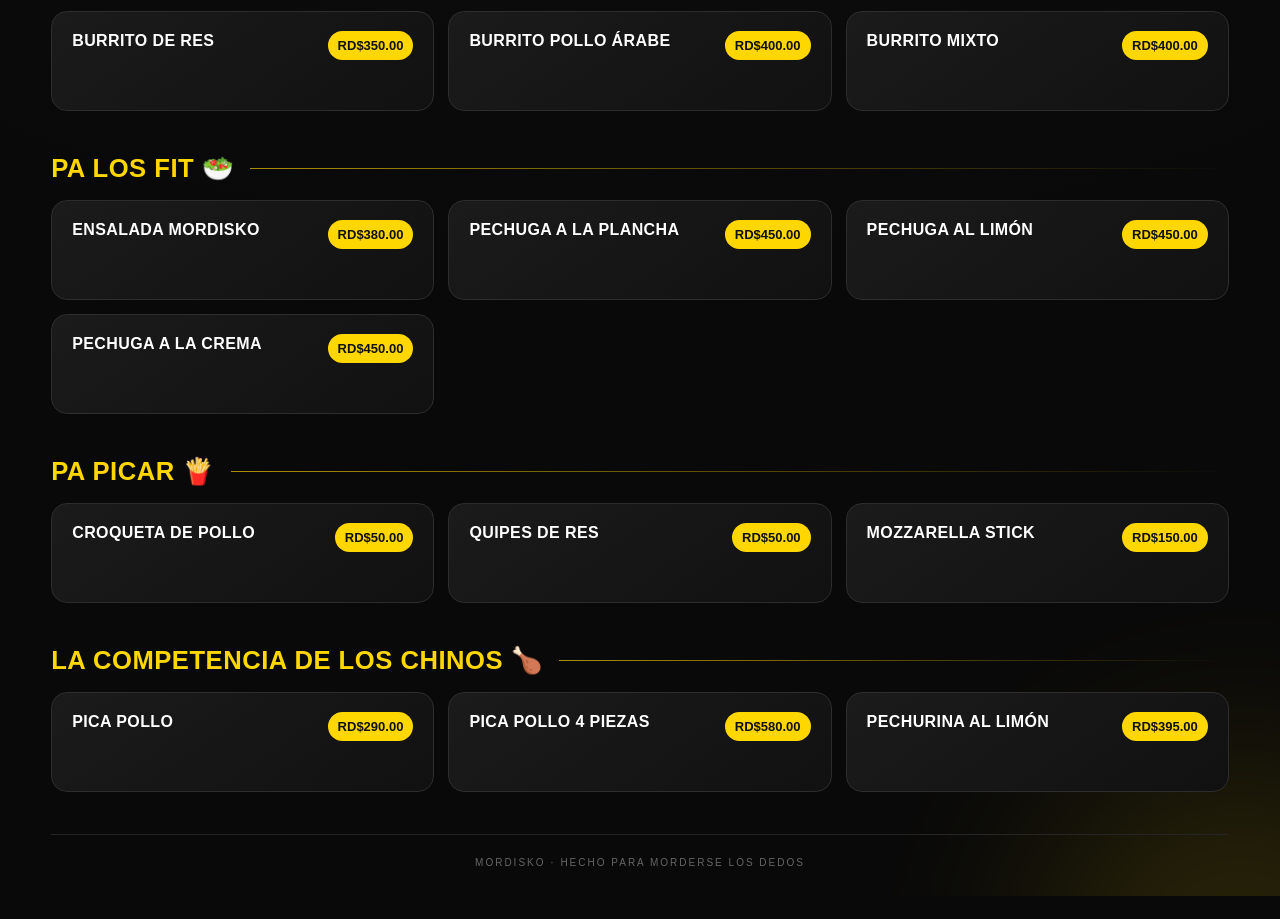
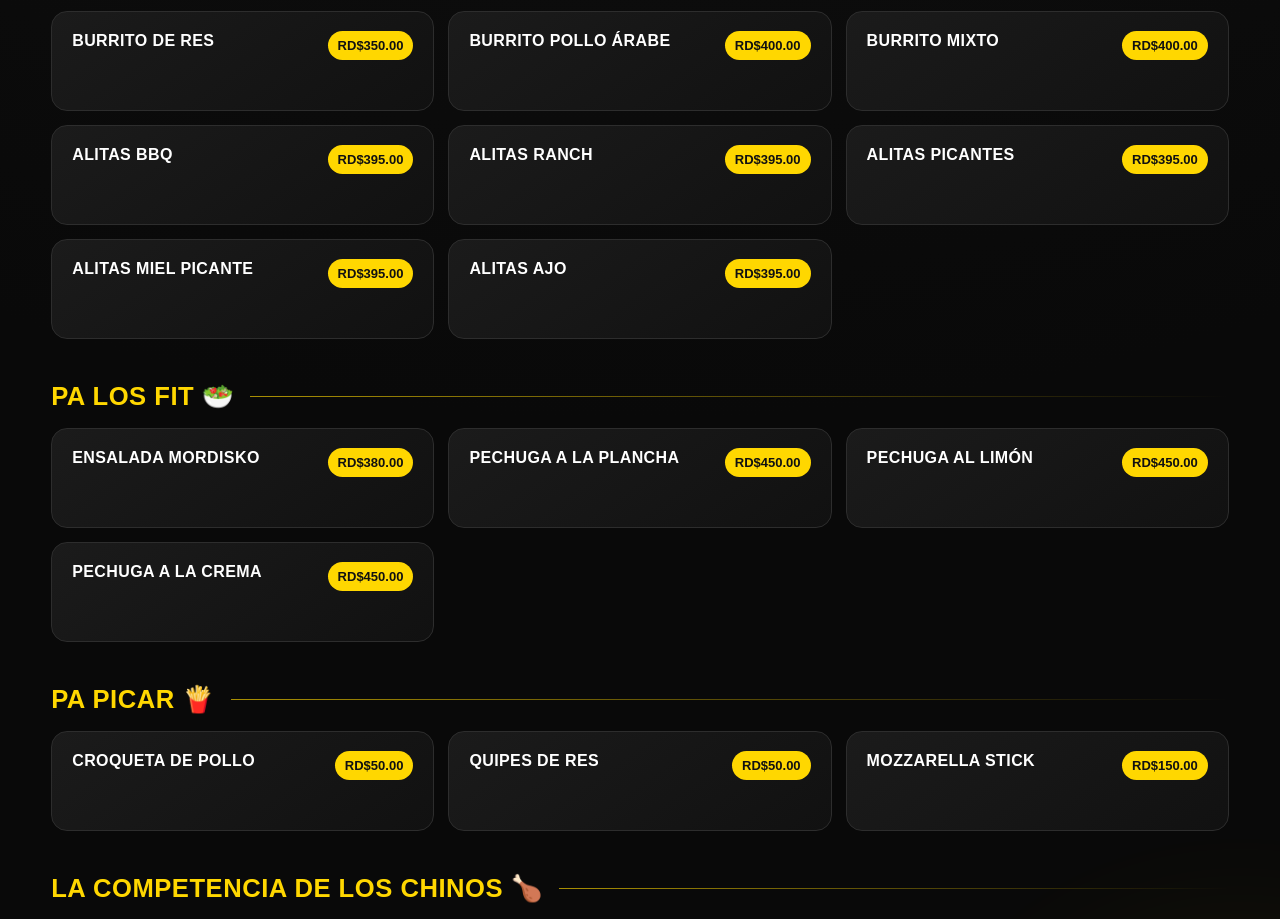
Before and after one commit to mordiskord-ux/mordisko-menu, a Next.js app: page / in a window 1280 px wide. Shown: the part 1580-2499 px from the top of the page. Before the commit the page ends 2476 px from the top, so only its background shows below. Built offline with nearby package versions, Linux system fonts and the light colour scheme.

Commit message:
Agregar alitas a Otros Munchies

```diff
--- a/pages/index.js
+++ b/pages/index.js
@@ -31,7 +31,12 @@
     { name: "BURRITO DE POLLO", price: "RD$380.00" },
     { name: "BURRITO DE RES", price: "RD$350.00" },
     { name: "BURRITO POLLO ÁRABE", price: "RD$400.00" },
-    { name: "BURRITO MIXTO", price: "RD$400.00" }
+    { name: "BURRITO MIXTO", price: "RD$400.00" },
+    { name: "ALITAS BBQ", price: "RD$395.00" },
+    { name: "ALITAS RANCH", price: "RD$395.00" },
+    { name: "ALITAS PICANTES", price: "RD$395.00" },
+    { name: "ALITAS MIEL PICANTE", price: "RD$395.00" },
+    { name: "ALITAS AJO", price: "RD$395.00" }
   ],
   "PA LOS FIT 🥗": [
     { name: "ENSALADA MORDISKO", price: "RD$380.00" },
```
